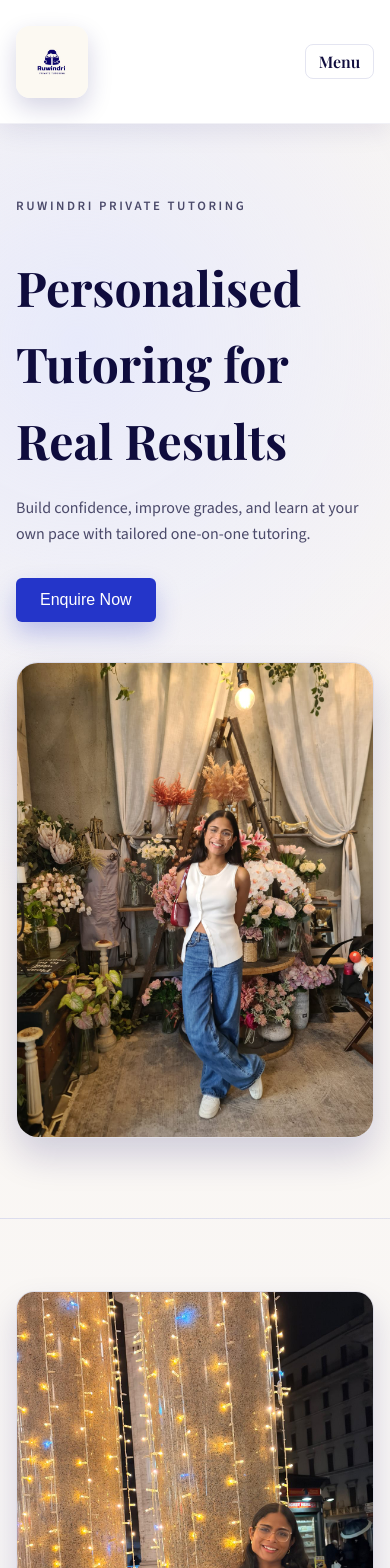
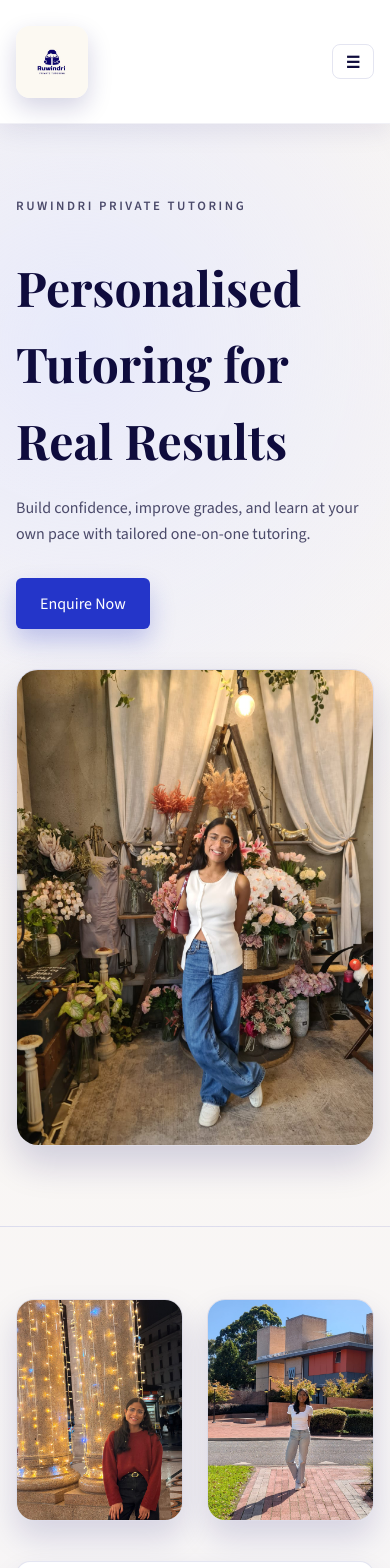
Before and after one commit to rabierizwan/Ruwindri-private-tutoring, a React app: page / in a window 390 px wide. Shown: the top 1568 px of the page. Built offline with nearby package versions, Linux system fonts and the light colour scheme; the HTML template or start-up script is replaced by a standard one.

Commit message:
minor chnages with bug fixes

```diff
--- a/src/components/About.tsx
+++ b/src/components/About.tsx
@@ -41,7 +41,7 @@ export default function About() {
 
             </ul>
           </div>
-          <div className="about-gallery">
+          <div className="about-gallery about-gallery-right">
             <img src={aboutImageTwo} alt="Focused tutoring study moment" />
             <img src={aboutImageThree} alt="Focused tutoring study moment 2" />
           </div>
--- a/src/components/Hero.tsx
+++ b/src/components/Hero.tsx
@@ -12,7 +12,7 @@ export default function Hero() {
                 Build confidence, improve grades, and learn at your own pace with
                 tailored one-on-one tutoring.
               </p>
-              <button>Enquire Now</button>
+              <a className="hero-cta" href="#contact"> Enquire Now</a>
             </div>
             <div className="hero-image">
               <img src={heroImage} alt="Tutor helping a student study" />
--- a/src/components/Navbar.tsx
+++ b/src/components/Navbar.tsx
@@ -71,7 +71,7 @@ export default function Navbar() {
                     aria-controls="primary-navigation"
                     onClick={() => setMenuOpen((prev) => !prev)}
                 >
-                    Menu
+                    {menuOpen ? "✕" : "☰"}
                 </button>
                 <div
                     id="primary-navigation"
--- a/src/components/Reviews.tsx
+++ b/src/components/Reviews.tsx
@@ -66,11 +66,11 @@ export default function Reviews() {
   }, [paused, reviews.length]);
 
   const goPrev = () => {
-    setIndex((current) => (current - 1 + reviews.length) % reviews.length);
+    setIndex((current) => (current - 1 + reviews.length) % reviews.length - 1);
   };
 
   const goNext = () => {
-    setIndex((current) => (current + 1) % reviews.length);
+    setIndex((current) => (current + 1) % reviews.length - 1);
   };
 
   return (
--- a/src/index.css
+++ b/src/index.css
@@ -29,6 +29,10 @@ body {
   color: var(--text-dark);
   background: linear-gradient(180deg, #fef9f0 0%, #edf0ff 45%, #dfe4ff 70%, #fef9f0 100%);
   line-height: 1.6;
+}
+
+html {
+  scroll-behavior: smooth;
 }
 
 h1,
@@ -226,6 +230,18 @@ button {
   border: 1px solid var(--card-border);
 }
 
+.hero-cta {
+  display: inline-block;
+  background: var(--accent);
+  color: white;
+  padding: 0.8rem 1.5rem;
+  font-size: 1rem;
+  border-radius: 6px;
+  text-decoration: none;
+  box-shadow: 0 12px 24px rgba(36, 53, 201, 0.25);
+}
+
+
 @media (min-width: 900px) {
   .hero-content {
     grid-template-columns: 1.1fr 0.9fr;
@@ -360,7 +376,6 @@ button {
 
 .about-gallery {
   display: grid;
-
   gap: 1.2rem;
 }
 
@@ -390,6 +405,42 @@ button {
   .about-texts {
     grid-column: 1 / -1;
     grid-template-columns: 1fr 1fr;
+  }
+}
+
+@media (max-width: 900px) {
+  .about-grid {
+    grid-template-columns: 1fr;
+  }
+
+  .about-media {
+    grid-template-columns: repeat(2, minmax(0, 1fr));
+    align-items: start;
+  }
+
+  .about-media .about-gallery {
+    display: block;
+  }
+
+  .about-media img {
+    height: 100%;
+  }
+
+  .about-media {
+    order: 1;
+  }
+
+  .about-card {
+    order: 2;
+  }
+
+  .about-gallery-right {
+    order: 3;
+    grid-template-columns: repeat(2, minmax(0, 1fr));
+  }
+
+  .about-texts {
+    order: 4;
   }
 }
 
```
